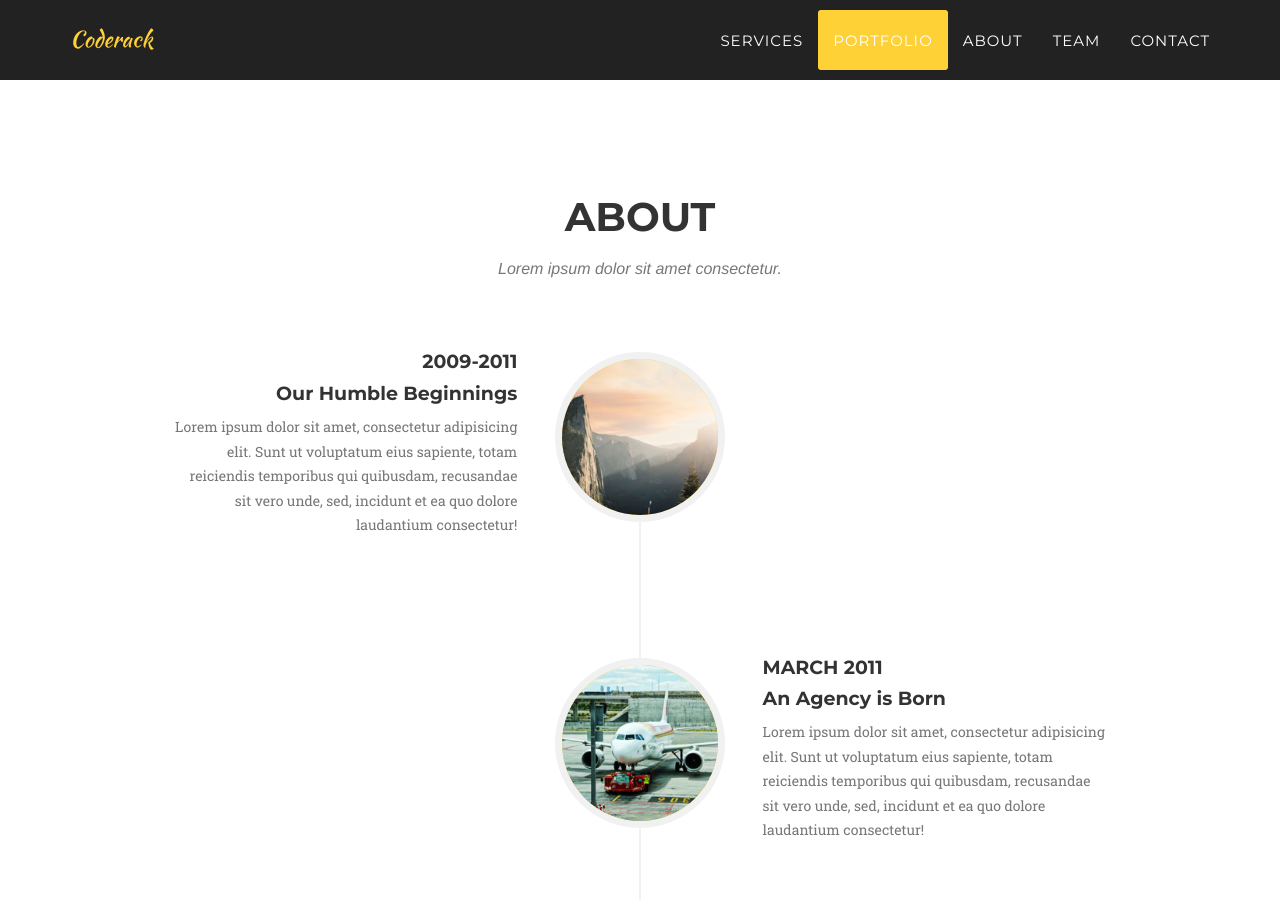
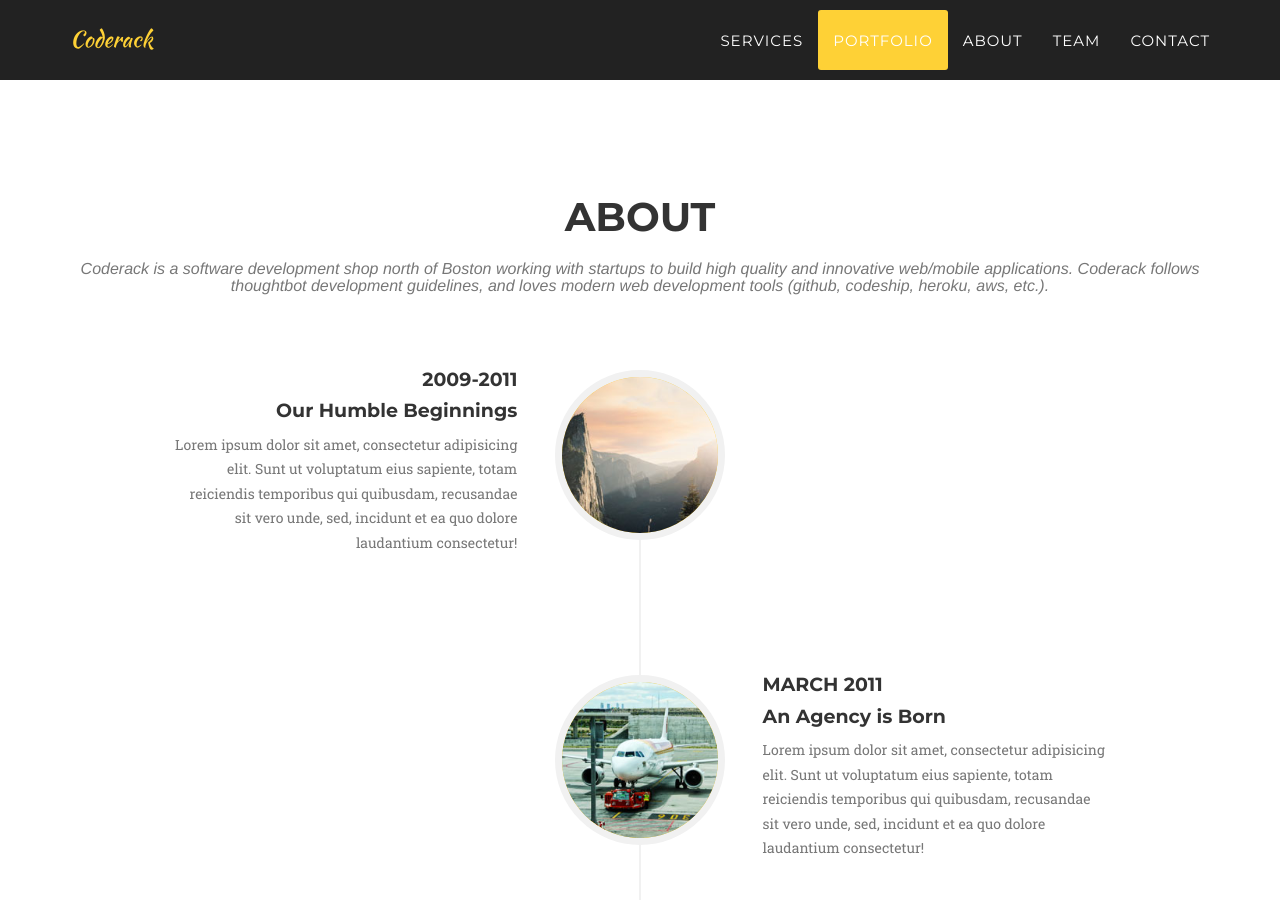
Before and after one commit to coderack/coderack.github.io, a Jekyll site: the page built from index.html, in a window 1280 px wide and 900 px high, scrolled down 2661 px. Built offline with Jekyll 4.4.1, drawn with Linux system fonts in a browser that asks for light colours; some web fonts are replaced.

Commit message:
Updated About subhead

```diff
--- a/_includes/about.html
+++ b/_includes/about.html
@@ -4,7 +4,7 @@
             <div class="row">
                 <div class="col-lg-12 text-center">
                     <h2 class="section-heading">About</h2>
-                    <h3 class="section-subheading text-muted">Lorem ipsum dolor sit amet consectetur.</h3>
+                    <h3 class="section-subheading text-muted">Coderack is a software development shop north of Boston working with startups to build high quality and innovative web/mobile applications. Coderack follows thoughtbot development guidelines, and loves modern web development tools (github, codeship, heroku, aws, etc.).</h3>
                 </div>
             </div>
             <div class="row">
```
